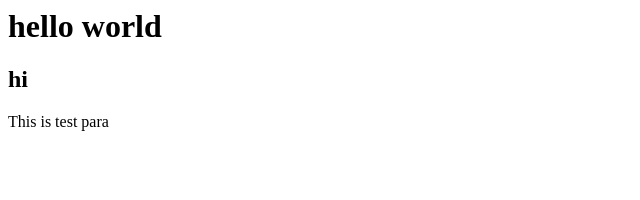
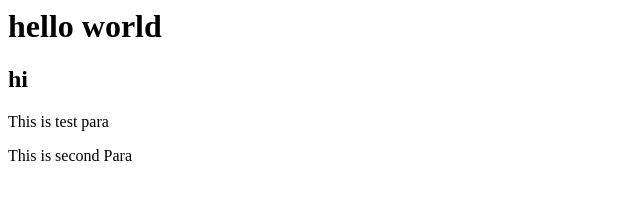
Before and after one commit to robicse/demo, a plain HTML site: page index.html in a window 1280 px wide. Shown: the whole page, without its empty margins (0-640 px from the left). Drawn offline with Linux system fonts and the light colour scheme.

Commit message:
second para

```diff
--- a/index.html
+++ b/index.html
@@ -1,3 +1,4 @@
 <h1>hello world</h1>
 <h2>hi</h2>
 <p>This is test para</p>
+<p>This is second Para</p>
```
